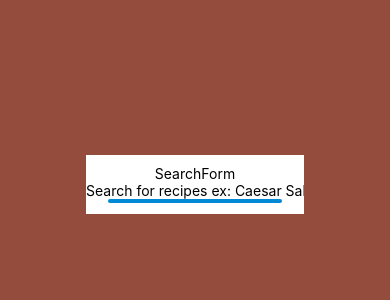
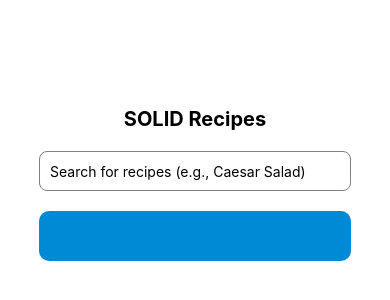
Before and after one commit to Bruno-Viana/SOLID-recipes, a React Native app: screen / in a window 390 px wide. Shown: the part 238-538 px from the top of the page. Built offline with nearby package versions, Linux system fonts and the light colour scheme; some icons are missing.

Commit message:
layout mais clean e adição de webview pra ler as instruções da receitas já que é o método que a API livre usa.

```diff
--- a/App.js
+++ b/App.js
@@ -1,24 +1,24 @@
 import { SafeAreaView, StyleSheet, Text, View } from 'react-native';
-
 import MyStatusBar from './src/components/statusBar';
 import SearchForm from './src/components/searchForm';
 
 export default function App() {
   return (
-      <SafeAreaView style={styles.container}>
-        <View>
-          <MyStatusBar/>
-          <SearchForm/>
-        </View>
-      </SafeAreaView>
+    <SafeAreaView style={styles.safeArea}>
+      <View style={styles.container}>
+        <MyStatusBar />
+        <SearchForm />
+      </View>
+    </SafeAreaView>
   );
 }
 
 const styles = StyleSheet.create({
+  safeArea: {
+    flex: 1,
+    backgroundColor: '#944d3d',
+  },
   container: {
-    backgroundColor: '#944d3d',
     flex: 1,
-    alignItems: 'center',
-    justifyContent: 'center',
   },
 });
--- a/app.json
+++ b/app.json
@@ -21,7 +21,8 @@
       "adaptiveIcon": {
         "foregroundImage": "./assets/adaptive-icon.png",
         "backgroundColor": "#ffffff"
-      }
+      },
+      "package": "com.anonymous.SOLIDrecipes"
     },
     "web": {
       "favicon": "./assets/favicon.png"
--- a/src/components/foundRecipes.js
+++ b/src/components/foundRecipes.js
@@ -1,22 +1,26 @@
-import React, { useState, useEffect } from 'react';
-import { View, Text, Image, StyleSheet, ActivityIndicator, ScrollView } from 'react-native';
+import React, { useState, useEffect, useRef } from 'react';
+import { View, Text, Image, StyleSheet, ActivityIndicator, ScrollView, TouchableOpacity, Dimensions } from 'react-native';
+import { WebView } from 'react-native-webview';
 import { handleDataToObj, nextPage, recipeObjList } from '../structure/recipeObj';
 import { detectScrollCloseToBottom } from '../utils/scrollEventHandler';
 import { requestData } from '../utils/requestData';
+import { FontAwesomeIcon } from '@fortawesome/react-native-fontawesome';
+import { faArrowLeft } from '@fortawesome/free-solid-svg-icons/faArrowLeft';
 
 const FoundRecipes = () => {
   const [loading, setLoading] = useState(true);
-  const handleImageLoad = () => {
-    setLoading(false);
-  };
   const [observableRecipes, setObservableRecipes] = useState([]);
+  const [selectedRecipe, setSelectedRecipe] = useState(null);
+  const [showScrollToTop, setShowScrollToTop] = useState(false);
+  const [scrolledItems, setScrolledItems] = useState(0);
+
+  useEffect(() => {
+    handleObservableRecipes(recipeObjList);
+  }, []);
+
   const handleObservableRecipes = (value) => {
     setObservableRecipes(value);
   };
-
-  useEffect(() => {
-    handleObservableRecipes(recipeObjList)
-  }, []);
 
   const fetchDataAndHandleObservable = async () => {
     try {
@@ -28,72 +32,163 @@ const FoundRecipes = () => {
     }
   };
 
+  const openWebView = (url) => {
+    setSelectedRecipe(url);
+  };
+
+  const closeWebView = () => {
+    setSelectedRecipe(null);
+  };
+
+  const handleImageLoad = () => {
+    setLoading(false);
+  };
+
+  const scrollViewRef = useRef(); //Scrolls to Y
+
   return (
+    <>
       <ScrollView
+        ref={scrollViewRef}
         contentContainerStyle={styles.scrollContainer}
         onScroll={async ({ nativeEvent }) => {
           if (detectScrollCloseToBottom(nativeEvent) && nextPage !== "") {
             await fetchDataAndHandleObservable();
           }
+          const itemHeight = 200;
+          const scrolledItemsCount = Math.floor(nativeEvent.contentOffset.y / itemHeight);
+
+          setScrolledItems(scrolledItemsCount);
+          setShowScrollToTop(scrolledItemsCount > 3);
         }}>
         {observableRecipes.map((recipe, index) => (
-        <View key={index} style={styles.recipeContainer}>
-          <Text style={styles.recipeLabel}>{recipe.label}</Text>
-          {loading && (
-            <ActivityIndicator size="small" color="#008ad6" />
-          )}
-          <View style={styles.imageContainer}>
+          <TouchableOpacity
+            key={index}
+            style={styles.recipeContainer}
+            onPress={() => openWebView(recipe.instructionsUrl)}>
             <Image
               onLoad={handleImageLoad}
-              style={styles.logo}
+              style={styles.recipeImage}
               source={{
                 uri: recipe.thumbnailUrl,
               }}
             />
-          </View>
-        </View>
+            <Text style={styles.recipeLabel}>{recipe.label}</Text>
+            <Text style={styles.source}>Source: {recipe.source}</Text>
+            {loading && <ActivityIndicator size="small" color="#008ad6" />}
+          </TouchableOpacity>
         ))}
       </ScrollView>
+
+      {selectedRecipe && (
+        <View style={styles.webViewContainer}>
+          <WebView
+            source={{ uri: selectedRecipe }}
+            style={styles.webView}
+          />
+          <TouchableOpacity onPress={closeWebView} style={styles.closeButton}>
+            <FontAwesomeIcon icon={faArrowLeft} color="#fff" size={15} style={styles.icon} />
+            <Text style={styles.closeButtonText}>Close WebView</Text>
+          </TouchableOpacity>
+        </View>
+      )}
+
+      {showScrollToTop && (
+        <TouchableOpacity
+          onPress={() => {
+            if (scrollViewRef.current) {
+              scrollViewRef.current.scrollTo({ x: 0, y: 0, animated: true });
+            }
+          }}
+          style={styles.scrollButton}>
+          <Text style={styles.scrollButtonText}>Scroll to Top</Text>
+        </TouchableOpacity>
+      )}
+    </>
   );
 };
 
 const styles = StyleSheet.create({
   scrollContainer: {
-    paddingTop: 20,
-    alignItems: 'center',
-    backgroundColor: '#944d2d',
+    backgroundColor: '#fff',
   },
-  title: {
-    fontSize: 20,
-    fontWeight: 'bold',
-    marginBottom: 20,
+  source: {
+    fontSize: 14,
+    color: 'grey',
+    marginBottom: 5,
   },
   recipeContainer: {
-    paddingTop: 10,
+    backgroundColor: '#e3e3e3',
+    borderRadius: 10,
+    margin: 10,
+    overflow: 'hidden',
     alignItems: 'center',
-    justifyContent: 'center',
-    margin: 10,
+  },
+  recipeImage: {
+    width: '100%',
+    height: 150,
+    borderTopLeftRadius: 10,
+    borderTopRightRadius: 10,
+    resizeMode: 'cover',
   },
   recipeLabel: {
     fontSize: 18,
     fontWeight: 'bold',
-    marginBottom: 10,
-    textAlign: 'center'
+    marginVertical: 10,
+    textAlign: 'center',
   },
-  imageContainer: {
-    borderWidth: 1,
-    borderColor: '#ddd',
+  webViewContainer: {
+    ...StyleSheet.absoluteFillObject,
+    backgroundColor: 'rgba(0, 0, 0, 0.7)',
+  },
+  webView: {
     borderRadius: 15,
     overflow: 'hidden',
   },
-  tinyLogo: {
-    width: 50,
-    height: 50,
+  closeButton: {
+    position: 'absolute',
+    left: 5,
+    top: 5,
+    backgroundColor: 'red',
+    padding: 10,
+    flexDirection: 'row',
+    alignItems: 'center',
+    borderRadius: 8,
+    shadowColor: '#000',
+    shadowOffset: {
+      width: 0,
+      height: 2,
     },
-  logo: {
-    width: 150,
-    height: 120,
-    borderRadius: 15,
+    shadowOpacity: 0.25,
+    shadowRadius: 3.84,
+    elevation: 5,
+  },
+  closeButtonText: {
+    color: '#fff',
+    fontWeight: 'bold',
+  },
+  icon: {
+    marginRight: 5,
+  },
+  scrollButton: {
+    position: 'absolute',
+    bottom: 20,
+    right: 20,
+    backgroundColor: '#008ad6',
+    padding: 10,
+    borderRadius: 8,
+    shadowColor: '#000',
+    shadowOffset: {
+      width: 0,
+      height: 2,
+    },
+    shadowOpacity: 0.25,
+    shadowRadius: 3.84,
+    elevation: 5,
+  },
+  scrollButtonText: {
+    color: '#fff',
+    fontWeight: 'bold',
   },
 });
 
--- a/src/components/searchForm.js
+++ b/src/components/searchForm.js
@@ -1,7 +1,7 @@
 import React, { useState } from 'react';
 import { Text, TextInput, View, TouchableHighlight, StyleSheet } from 'react-native';
 import { FontAwesomeIcon } from '@fortawesome/react-native-fontawesome';
-import { faSearch } from '@fortawesome/free-solid-svg-icons/faSearch'
+import { faSearch } from '@fortawesome/free-solid-svg-icons/faSearch';
 import { handleSearch } from '../utils/dataToObject';
 import FoundRecipes from './foundRecipes';
 
@@ -12,27 +12,24 @@ const SearchForm = () => {
     setShowFoundRecipesLocal(value);
   };
 
-
   return (
     <View style={styles.container}>
-      <View>
-        <Text
-          style={styles.textinput}
-          >SearchForm</Text>
+      <Text style={styles.title}>SOLID Recipes</Text>
+      <View style={styles.inputContainer}>
         <TextInput
-          style={styles.textinput}
-          placeholder="Search for recipes ex: Caesar Salad"
+          style={styles.textInput}
+          placeholder="Search for recipes (e.g., Caesar Salad)"
           value={textInput}
           onChangeText={(text) => setTextInput(text)}
           onSubmitEditing={() => handleSearch(textInput, handleShowFoundRecipes)}
         />
       </View>
-      <TouchableHighlight onPress={() => handleSearch(textInput, handleShowFoundRecipes)} style={styles.buttonarea}>
+      <TouchableHighlight onPress={() => handleSearch(textInput, handleShowFoundRecipes)} style={styles.buttonArea}>
         <View>
           <FontAwesomeIcon icon={faSearch} color="#fff" size={25} />
         </View>
       </TouchableHighlight>
-      {showFoundRecipesLocal && <FoundRecipes/>}
+      {showFoundRecipesLocal && <FoundRecipes />}
     </View>
   );
 };
@@ -44,15 +41,27 @@ const styles = StyleSheet.create({
     alignItems: 'center',
     justifyContent: 'center',
   },
-  textinput:{
-    textAlign: 'center'
+  title: {
+    fontSize: 20,
+    fontWeight: 'bold',
+    marginBottom: 20,
   },
-  buttonarea: {
+  inputContainer: {
+    width: '80%',
+    marginBottom: 20,
+  },
+  textInput: {
+    height: 40,
+    borderColor: 'gray',
+    borderWidth: 1,
+    borderRadius: 8,
+    paddingLeft: 10,
+  },
+  buttonArea: {
     borderRadius: 10,
     backgroundColor: '#008ad6',
     width: '80%',
-    height: '6%',
-    maxHeight: 250,
+    height: 50,
     alignItems: 'center',
     justifyContent: 'center',
   },
--- a/src/structure/recipeObj.js
+++ b/src/structure/recipeObj.js
@@ -33,6 +33,7 @@ export function handleDataToObj(dataReceived) {
       cuisineType: recipe["recipe"]["cuisineType"],
       instructionsUrl: recipe["recipe"]["url"],
       source: recipe["recipe"]["source"]
+
     }));
 
     recipeObjList.push(...newRecipes);
```
Also changed, not shown: package.json (+6 -3 lines), src/utils/scrollEventHandler.js (line endings or trailing spaces), 1 other file (tests, documents, lock files or other folders). Lines whose indentation alone changed are shown as unchanged.
